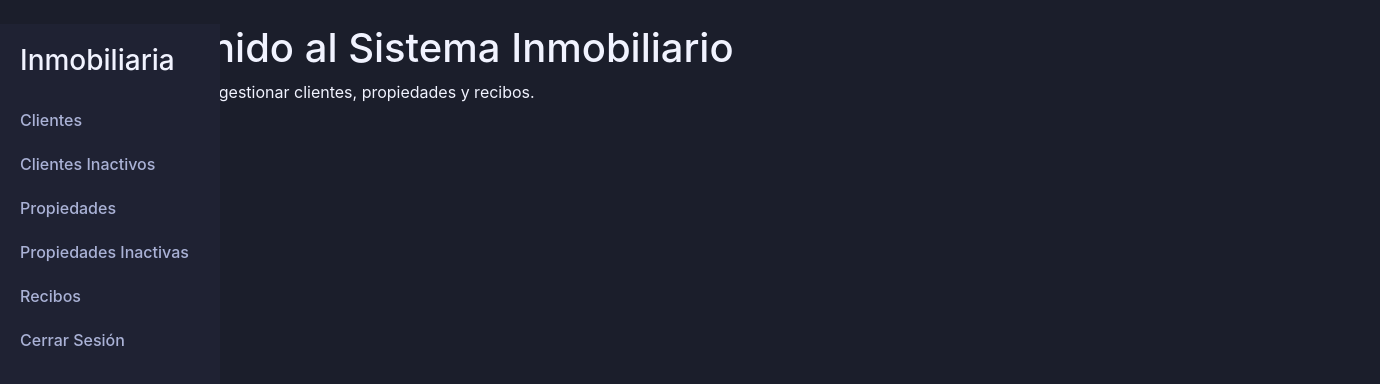
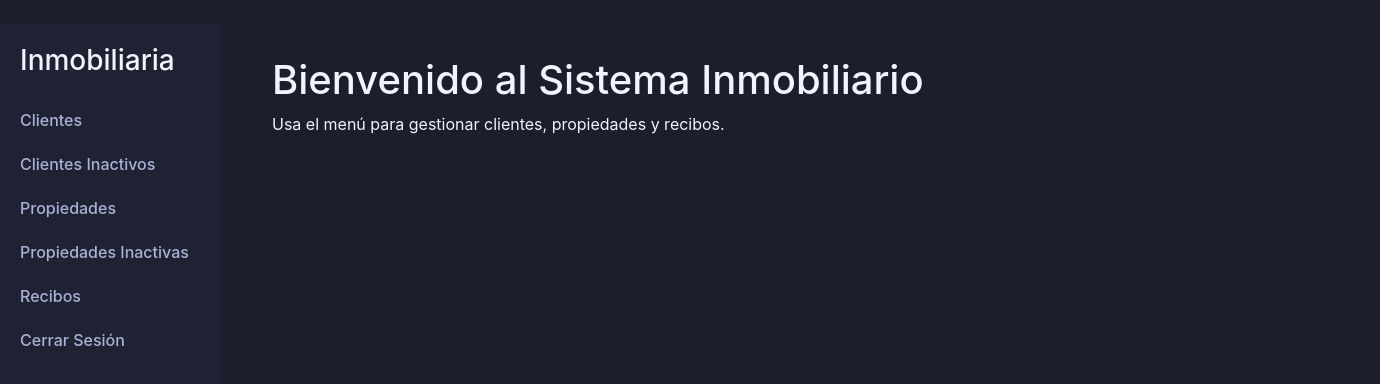
Before and after one commit to Pom94/inmobiliaria_recibos_frontend, a React (Create React App) app: page / in a window 1280 px wide. Shown: the top 384 px of the page, 1380 px wide, since content can reach past the window. Built offline with nearby package versions, Linux system fonts and the light colour scheme; sample sign-in values are in the browser's storage.

Commit message:
Arreglo en el dashboard

```diff
--- a/src/App.css
+++ b/src/App.css
@@ -37,44 +37,7 @@ body {
   color: #f1f3ff;
   font-family: 'Inter', sans-serif;
 }
-/*
-.container {
-  background-color: #23263a;
-  padding: 2rem;
-  border-radius: 12px;
-  box-shadow: 0 0 20px rgba(0,0,0,0.3);
-}
 
-h2 {
-  color: #f1f3ff;
-  font-weight: 600;
-  margin-bottom: 1.5rem;
-}
-
-
-.table {
-  background-color: #2d3148;
-  color: #cfd3e3;
-  border: none;
-}
-
-.table th {
-  background-color: #303550;
-  color: #aab2d6;
-  border: none;
-}
-
-.table td {
-  background-color: #303550;
-  color: #ffffff;
-  border: none;
-}
-
-.table-hover tbody tr:hover {
-  background-color: #383d5e;
-}
-
-*/
 
 /**botones**/
 .btn-primary {
@@ -126,3 +89,10 @@ input:focus::placeholder {
   border-radius: 10px;
   border: none;
 }
+
+/**dashboard**/
+.dashboard-inmobiliaria{
+  margin-left: 240px;
+  padding: 2rem;
+
+}
--- a/src/App.js
+++ b/src/App.js
@@ -108,7 +108,7 @@ const App = () => {
 
 const Dashboard = () => {
   return (
-    <Container className="mt-4">
+    <Container className="mt-4 dashboard-inmobiliaria">
       <h1>Bienvenido al Sistema Inmobiliario</h1>
       <p>Usa el menú para gestionar clientes, propiedades y recibos.</p>
     </Container>
```
